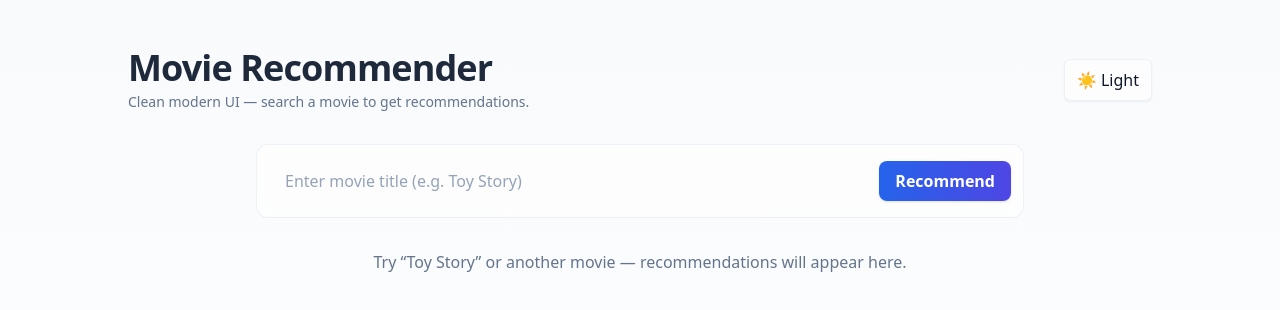
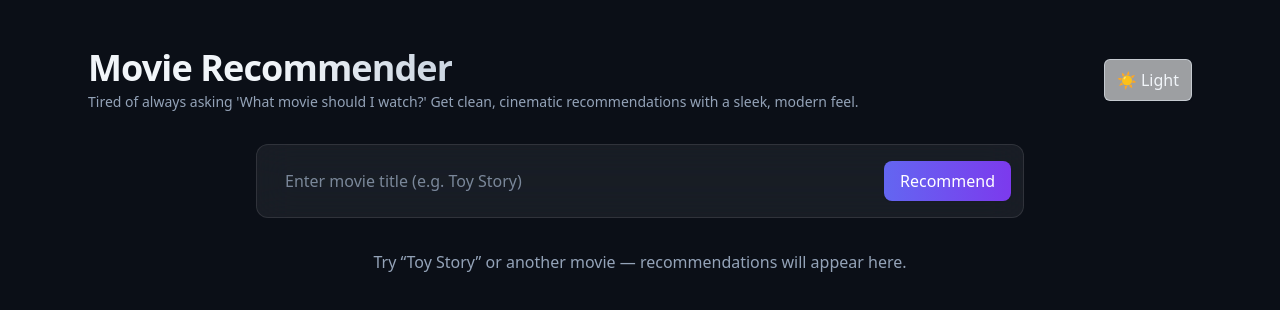
Before and after one commit to abdelillah01/Movie-Recommender, a Next.js app in the folder frontend/: page / in a window 1280 px wide. Shown: the top 310 px of the page. Built offline with nearby package versions, Linux system fonts and the light colour scheme.

Commit message:
edit the style to a more modern sleek look

```diff
--- a/frontend/app/globals.css
+++ b/frontend/app/globals.css
@@ -1,41 +1,128 @@
+/* Tailwind layers */
 @tailwind base;
 @tailwind components;
 @tailwind utilities;
 
-/* Fonts (optional fallback) */
+/* Design tokens and defaults */
 :root {
-  --ui-bg: theme(colors.white);
+  --ui-bg: #0B0F17; /* Deep blue-black base */
+  --ring-soft: rgba(99,102,241,0.15); /* Indigo ring */
+  --border-soft: rgba(255,255,255,0.10); /* Hairline border */
+  --surface: rgba(255,255,255,0.06); /* Frosted surface tint */
 }
 
-/* Simple utility for glass effect */
-.glass {
-  background: rgba(255,255,255,0.6);
-  backdrop-filter: blur(6px);
-  -webkit-backdrop-filter: blur(6px);
+/* Base resets and quality-of-life */
+@layer base {
+  html {
+    color-scheme: dark;
+    -webkit-font-smoothing: antialiased;
+    -moz-osx-font-smoothing: grayscale;
+  }
+
+  body, #__next, #root {
+    min-height: 100%;
+    background: var(--ui-bg);
+  }
+
+  ::selection {
+    background: rgba(99,102,241,0.3);
+    color: white;
+  }
 }
 
-.dark .glass {
-  background: rgba(17,24,39,0.45);
+/* Motion and transitions (do not globally transition transform) */
+* {
+  transition:
+    color 200ms ease,
+    background-color 200ms ease,
+    box-shadow 180ms ease,
+    border-color 180ms ease,
+    opacity 180ms ease;
 }
 
-/* Body spacing */
-html, body, #__next {
-  height: 100%;
+/* Respect reduced motion for long-running effects */
+@media (prefers-reduced-motion: reduce) {
+  * {
+    transition: none !important;
+    animation-duration: 0.01ms !important;
+    animation-iteration-count: 1 !important;
+  }
 }
 
-/* Smooth transitions */
-* {
-  transition: color 200ms ease, background-color 200ms ease, box-shadow 180ms ease, transform 120ms ease;
-}
-
-/* skeleton animation */
+/* Skeleton shimmer */
 @keyframes shimmer {
   0% { background-position: -300px 0; }
   100% { background-position: 300px 0; }
 }
-
 .skeleton {
-  background: linear-gradient(90deg, rgba(255,255,255,0.06) 0%, rgba(255,255,255,0.12) 50%, rgba(255,255,255,0.06) 100%);
+  background: linear-gradient(
+    90deg,
+    rgba(255,255,255,0.06) 0%,
+    rgba(255,255,255,0.12) 50%,
+    rgba(255,255,255,0.06) 100%
+  );
   background-size: 600px 100%;
   animation: shimmer 1.2s linear infinite;
 }
+@media (prefers-reduced-motion: reduce) {
+  .skeleton { animation: none; }
+}
+
+/* Cinematic ambient background */
+.bg-cinema {
+  background:
+    radial-gradient(800px 400px at 20% -10%, rgba(99,102,241,0.10), transparent 70%),
+    radial-gradient(700px 360px at 85% 0%, rgba(56,189,248,0.08), transparent 70%),
+    linear-gradient(180deg, #0B0F17 0%, #0F172A 35%, #0B0F17 100%);
+}
+
+/* Very soft edge vignette (with mask fallback) */
+.vignette {
+  pointer-events: none;
+  background: radial-gradient(1200px 600px at 50% 110%, rgba(0,0,0,0.6), transparent 60%);
+  /* Mask for softer center fade when supported */
+  -webkit-mask-image: radial-gradient(75% 60% at 50% 45%, black 60%, transparent 100%);
+  mask-image: radial-gradient(75% 60% at 50% 45%, black 60%, transparent 100%);
+}
+
+/* Ultra-light film grain */
+.grain {
+  background-image: repeating-linear-gradient(
+    0deg,
+    rgba(255,255,255,0.03) 0px,
+    rgba(255,255,255,0.03) 1px,
+    transparent 1px,
+    transparent 2px
+  );
+  mix-blend-mode: overlay;
+}
+
+/* Unified frosted-glass surface (dark-leaning by default) */
+.glass {
+  background-color: var(--surface);
+  border: 1px solid var(--border-soft);
+  backdrop-filter: blur(18px) saturate(120%);
+  -webkit-backdrop-filter: blur(18px) saturate(120%);
+}
+
+/* Optional lighter surface for light contexts, if ever needed */
+.glass-light {
+  background-color: rgba(255,255,255,0.4);
+  border: 1px solid rgba(0,0,0,0.06);
+  backdrop-filter: blur(14px) saturate(120%);
+  -webkit-backdrop-filter: blur(14px) saturate(120%);
+}
+
+/* Soft, accessible focus ring */
+.focus-ring,
+:where(button, a, input, textarea, select):focus-visible {
+  outline: none;
+  box-shadow:
+    0 0 0 1px rgba(255,255,255,0.07),
+    0 0 0 6px var(--ring-soft);
+}
+
+/* Accent glow for interactive elements */
+.glow-indigo {
+  box-shadow: 0 0 24px rgba(99,102,241,0.25);
+}
--- a/frontend/app/layout.jsx
+++ b/frontend/app/layout.jsx
@@ -2,7 +2,7 @@ import "./globals.css";
 
 export const metadata = {
   title: "Movie Recommender",
-  description: "Clean modern UI for a Django movie recommender",
+  description: "Tired of always asking 'What movie should I watch?' Get clean, cinematic recommendations with a sleek, modern feel.",
 };
 
 export default function RootLayout({ children }) {
--- a/frontend/app/page.jsx
+++ b/frontend/app/page.jsx
@@ -7,6 +7,12 @@ import MovieCard from "../components/MovieCard";
 import LoadingSkeleton from "../components/LoadingSkeleton";
 import DarkToggle from "../components/DarkToggle";
 import recommendMovies from "./api/recommend";
+import BackgroundFX from "../components/BackgroundFX";
+
+const fadeIn = {
+  hidden: { opacity: 0, y: 10 },
+  show: { opacity: 1, y: 0, transition: { duration: 0.45, ease: "easeOut" } },
+};
 
 export default function Home() {
   const [movies, setMovies] = useState([]);
@@ -21,7 +27,6 @@ export default function Home() {
     try {
       const results = await recommendMovies(title);
 
-      // Normalize: backend should return [{ title, poster, release_date }, ...]
       const normalized = Array.isArray(results)
         ? results.map((r) => ({
             title: r.title || r.text || String(r),
@@ -40,22 +45,22 @@ export default function Home() {
   };
 
   return (
-    <main className="min-h-screen flex flex-col items-center px-6 py-12">
-      <div className="w-full max-w-5xl">
+    <main className="relative min-h-screen overflow-hidden bg-[#0B0F17] text-slate-100">
+      <BackgroundFX />
+
+      <div className="relative mx-auto w-full max-w-6xl px-6 py-12">
         {/* Header */}
         <header className="flex items-center justify-between mb-8">
-          <div>
-            <motion.h1
-              initial={{ opacity: 0, y: -6 }}
-              animate={{ opacity: 1, y: 0 }}
-              className="text-3xl sm:text-4xl font-extrabold tracking-tight text-slate-800 dark:text-slate-100"
-            >
-              Movie Recommender
-            </motion.h1>
-            <p className="mt-1 text-sm text-slate-500 dark:text-slate-300">
-              Clean modern UI — search a movie to get recommendations.
+          <motion.div initial="hidden" animate="show" variants={fadeIn}>
+            <h1 className="text-3xl sm:text-4xl font-extrabold tracking-tight">
+              <span className="bg-clip-text text-transparent bg-gradient-to-r from-slate-100 via-slate-100 to-slate-300">
+                Movie Recommender
+              </span>
+            </h1>
+            <p className="mt-1 text-sm text-slate-400">
+              Tired of always asking 'What movie should I watch?' Get clean, cinematic recommendations with a sleek, modern feel.
             </p>
-          </div>
+          </motion.div>
 
           <div className="flex items-center gap-3">
             <DarkToggle />
@@ -63,24 +68,33 @@ export default function Home() {
         </header>
 
         {/* Search Bar */}
-        <div className="mb-8">
+        <motion.div initial="hidden" animate="show" variants={fadeIn} className="mb-8">
           <SearchBar onSearch={handleSearch} />
-        </div>
+        </motion.div>
 
         {/* Loading Skeletons */}
         {loading && (
-          <div className="grid grid-cols-1 sm:grid-cols-2 md:grid-cols-3 lg:grid-cols-4 gap-6">
+          <motion.div
+            initial={{ opacity: 0 }}
+            animate={{ opacity: 1 }}
+            className="grid grid-cols-1 sm:grid-cols-2 md:grid-cols-3 lg:grid-cols-4 gap-6"
+          >
             {[...Array(8)].map((_, i) => (
               <LoadingSkeleton key={i} />
             ))}
-          </div>
+          </motion.div>
         )}
 
         {/* Error Message */}
         {!loading && error && (
-          <div className="mt-6 p-4 rounded-lg bg-red-50 dark:bg-red-900/30 border border-red-100 dark:border-red-800 text-red-700 dark:text-red-200">
+          <motion.div
+            initial="hidden"
+            animate="show"
+            variants={fadeIn}
+            className="mt-6 p-4 rounded-xl glass text-red-200 border-red-300/10"
+          >
             {error}
-          </div>
+          </motion.div>
         )}
 
         {/* Empty State */}
@@ -89,7 +103,7 @@ export default function Home() {
             <motion.div
               initial={{ opacity: 0 }}
               animate={{ opacity: 1 }}
-              className="mt-6 text-center text-slate-500 dark:text-slate-300"
+              className="mt-6 text-center text-slate-400"
             >
               Try “Toy Story” or another movie — recommendations will appear here.
             </motion.div>
--- /dev/null
+++ b/frontend/components/BackgroundFX.jsx
@@ -0,0 +1,12 @@
+// components/BackgroundFX.jsx
+"use client";
+
+export default function BackgroundFX() {
+  return (
+    <div aria-hidden className="pointer-events-none fixed inset-0 -z-10">
+      <div className="absolute inset-0 bg-cinema" />
+      <div className="absolute inset-0 vignette" />
+      <div className="absolute inset-0 grain opacity-[0.06]" />
+    </div>
+  );
+}
--- a/frontend/components/MovieCard.jsx
+++ b/frontend/components/MovieCard.jsx
@@ -5,29 +5,33 @@ import { motion } from "framer-motion";
 export default function MovieCard({ title, poster, release_date }) {
   return (
     <motion.article
-      whileHover={{ scale: 1.05 }}
-      className="rounded-2xl overflow-hidden shadow-lg bg-white dark:bg-gray-900 transition-transform"
+      whileHover={{ y: -2, scale: 1.01 }}
+      transition={{ duration: 0.2, ease: "easeOut" }}
+      className="group relative rounded-2xl overflow-hidden border border-white/10 bg-white/[0.03] backdrop-blur-xl"
     >
       {poster ? (
-        <img
-          src={poster}
-          alt={title}
-          className="w-full h-80 object-cover"
-        />
+        <div className="relative">
+          <img
+            src={poster}
+            alt={title}
+            className="w-full aspect-[2/3] object-cover saturate-[1.05] contrast-[1.05] transition duration-300 group-hover:brightness-[0.95]"
+          />
+          <div className="pointer-events-none absolute inset-x-0 bottom-0 h-28 bg-gradient-to-t from-black/80 via-black/40 to-transparent" />
+          <div className="absolute inset-x-0 bottom-0 p-4">
+            <h3 className="font-semibold text-base sm:text-lg text-white drop-shadow">
+              {title}
+            </h3>
+            <p className="text-xs text-slate-300">{release_date || ""}</p>
+          </div>
+        </div>
       ) : (
-        <div className="w-full h-80 flex items-center justify-center bg-gray-700 text-gray-300">
+        <div className="w-full aspect-[2/3] flex items-center justify-center bg-slate-800 text-slate-300">
           No Poster Available
         </div>
       )}
 
-      <div className="p-4">
-        <h3 className="font-semibold text-lg text-gray-900 dark:text-gray-100">
-          {title}
-        </h3>
-        <p className="text-sm text-gray-500 dark:text-gray-400">
-          {release_date || "Unknown Year"}
-        </p>
-      </div>
+      <div className="absolute inset-0 rounded-2xl ring-0 ring-white/0 group-hover:ring-1 group-hover:ring-white/20 transition" />
+      <div className="absolute -inset-px rounded-2xl opacity-0 group-hover:opacity-100 transition glow-indigo" />
     </motion.article>
   );
 }
--- a/frontend/components/SearchBar.jsx
+++ b/frontend/components/SearchBar.jsx
@@ -18,10 +18,10 @@ export default function SearchBar({ onSearch }) {
       initial={{ opacity: 0, y: 8 }}
       animate={{ opacity: 1, y: 0 }}
       transition={{ duration: 0.35 }}
-      className="flex items-center gap-3 p-3 rounded-xl glass border border-slate-200/60 dark:border-slate-700 max-w-3xl mx-auto"
+      className="flex items-center gap-3 p-3 rounded-xl glass max-w-3xl mx-auto"
     >
       <input
-        className="flex-1 bg-transparent px-4 py-3 rounded-lg focus:outline-none text-slate-900 dark:text-slate-100 placeholder:text-slate-400"
+        className="flex-1 bg-transparent px-4 py-3 rounded-lg focus:outline-none text-slate-100 placeholder:text-slate-400/80"
         placeholder="Enter movie title (e.g. Toy Story)"
         value={title}
         onChange={(e) => setTitle(e.target.value)}
@@ -29,7 +29,7 @@ export default function SearchBar({ onSearch }) {
       />
       <button
         type="submit"
-        className="inline-flex items-center gap-2 bg-gradient-to-r from-blue-600 to-indigo-600 hover:from-blue-700 hover:to-indigo-700 text-white font-semibold px-4 py-2 rounded-lg shadow"
+        className="inline-flex items-center gap-2 bg-gradient-to-r from-indigo-500 to-violet-600 hover:from-indigo-500/90 hover:to-violet-600/90 text-white font-medium px-4 py-2 rounded-lg shadow-sm"
       >
         Recommend
       </button>
```
